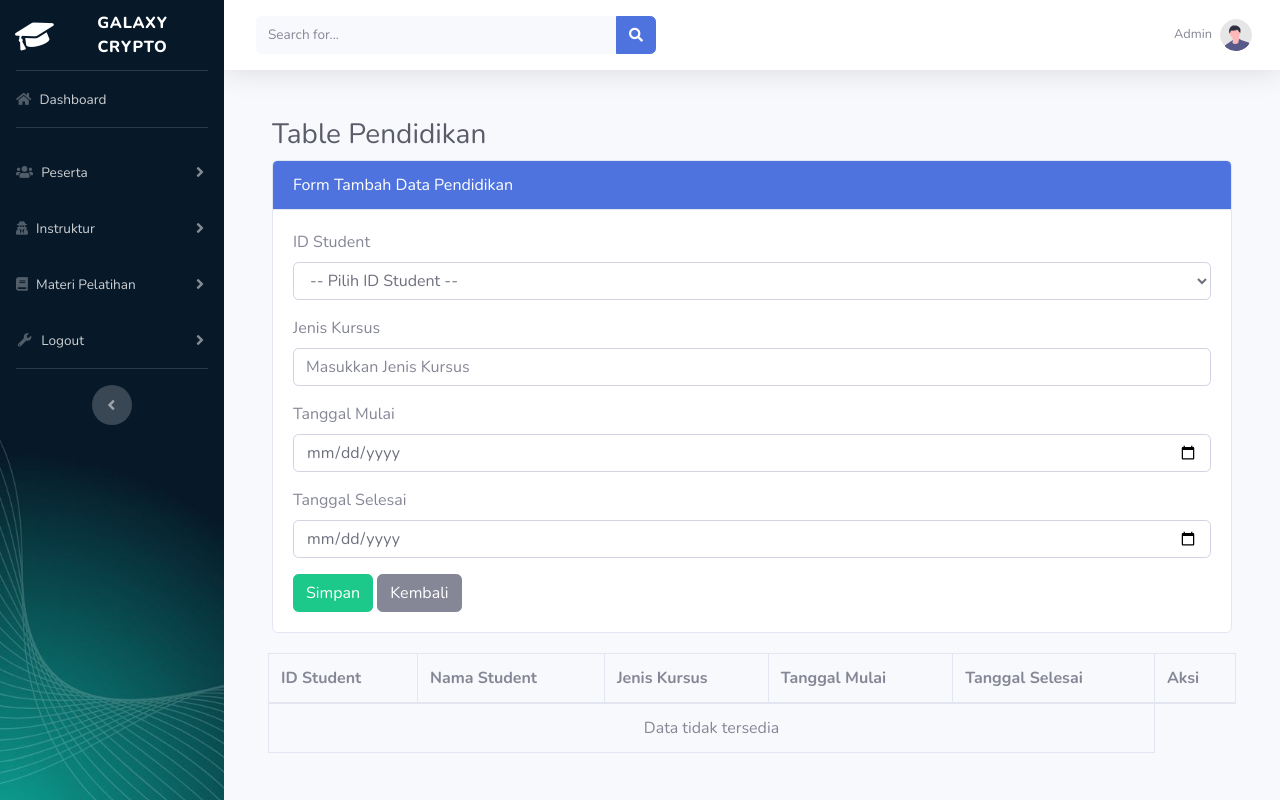
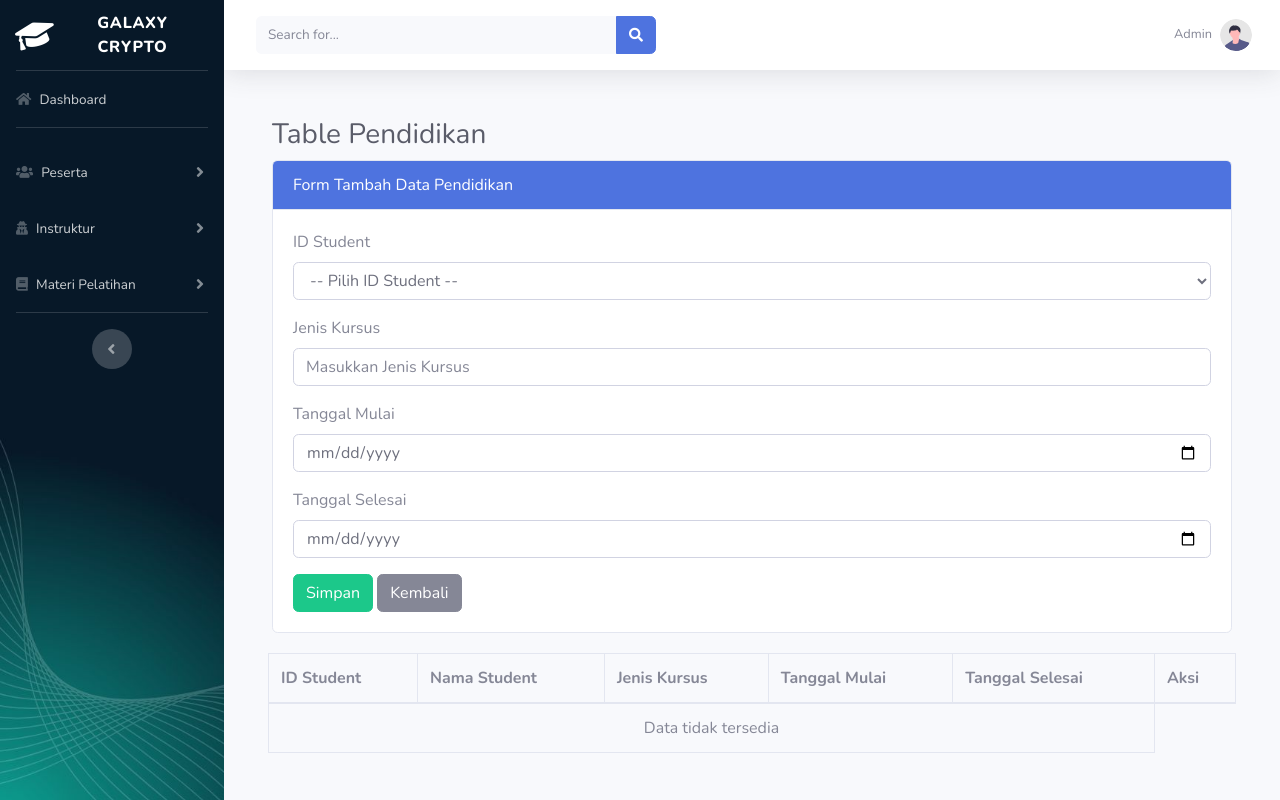
Before and after one commit to aribisma13/galaxy-crypto, a PHP site: page /pendidikan.php in a window 1280 px wide. Run offline with PHP 8.4, Linux system fonts and the light colour scheme; data that the repository does not hold is empty.

Commit message:
second commit

```diff
--- a/pendidikan.php
+++ b/pendidikan.php
@@ -93,19 +93,12 @@
                 <div id="collapseThree" class="collapse" aria-labelledby="headingThree" data-parent="#accordionSidebar">
                     <div class="bg-white py-2 collapse-inner rounded">
                         <a class="collapse-item" href="module_terbaru.php">Module Terbaru</a>
-                        <a class="collapse-item" href="module_terlaris.php">Module Terlaris</a>
+                        <a class="collapse-item" href="module_terlaris.php">Video Pelatihan</a>
                     </div>
                 </div>
             </li>
 
             <!-- Nav Item - Utilities Collapse Menu -->
-            <li class="nav-item">
-                <a class="nav-link collapsed" href="#" data-toggle="collapse" data-target="#collapseUtilities" aria-expanded="true" aria-controls="collapseUtilities">
-                    <i class="fas fa-fw fa-wrench"></i>
-                    <span>Logout</span>
-                </a>
-                <div id="collapseUtilities" class="collapse" aria-labelledby="headingUtilities" data-parent="#accordionSidebar">
-            </li>
 
             <!-- Divider -->
             <hr class="sidebar-divider">
```
